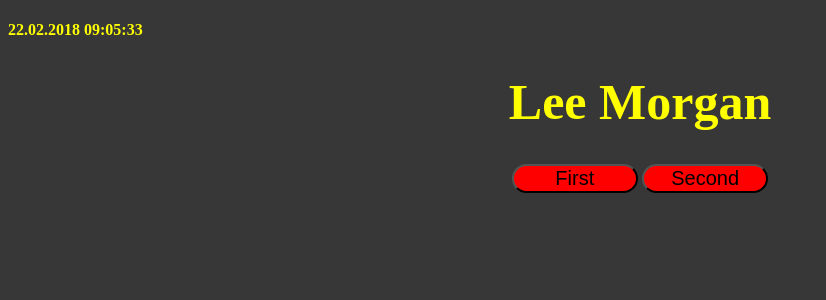
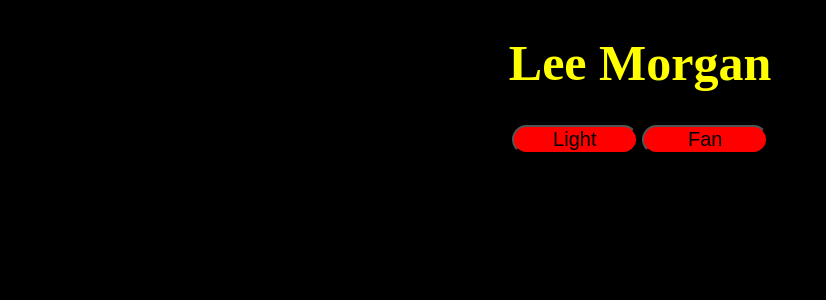
Before and after one commit to MorganLee909/pi, a PHP site: page / in a window 1280 px wide. Shown: the top 300 px of the page, without its empty margins (0-826 px from the left). Run offline with PHP 8.4, Linux system fonts and the light colour scheme.

Commit message:
Trimmed down php/html to just the buttons I need.  Changed php to call a method from python.

```diff
--- a/index.php
+++ b/index.php
@@ -6,36 +6,23 @@
 </head>
 
   <?php
-    //TODO: The shell execution needs to be removed from every if statement and
-    //added to the end.  Also I want to change this to call a method.
+    $pin = 0;
     if(isset($_POST['first'])){
       $pin = 2;
-      shell_exec("sudo python relayControl.py " .$pin);
     }
     else if(isset($_POST['second'])){
       $pin = 3;
-      shell_exec("sudo python relayControl.py" .$pin);
     }
+
+    shell_exec("python -c 'from relayControl import switchOnOff; switchOnOff()'" .$pin)
   ?>
 
 <body>
-  <h4><span id="datetime"></span></h4>
-  <!-- TODO: Change date/time code to be less ugly and make it dynamic -->
-  <script>
-    var dt = new Date();
-    document.getElementById("datetime").innerHTML = (("0"+dt.getDate()).slice(-2)) +
-    "."+ (("0"+(dt.getMonth()+1)).slice(-2)) +"."+ (dt.getFullYear()) +" "+
-    (("0"+dt.getHours()).slice(-2)) +":"+ (("0"+dt.getMinutes()).slice(-2)) +":"+
-    (("0"+dt.getSeconds()).slice(-2));
-  </script>
   <h1>Lee Morgan</h1>
   <div>
     <form method="post">
-      <button name="Light">First</button>
-      <button name="Fan">Second</button>
+      <button name="first">Light</button>
+      <button name="second">Fan</button>
   </div>
-  <script>
-    document.body.style.backgroundColor = "#373738";
-  </script>
 </body>
 </html>
```
Also changed, not shown: 1 other file.
